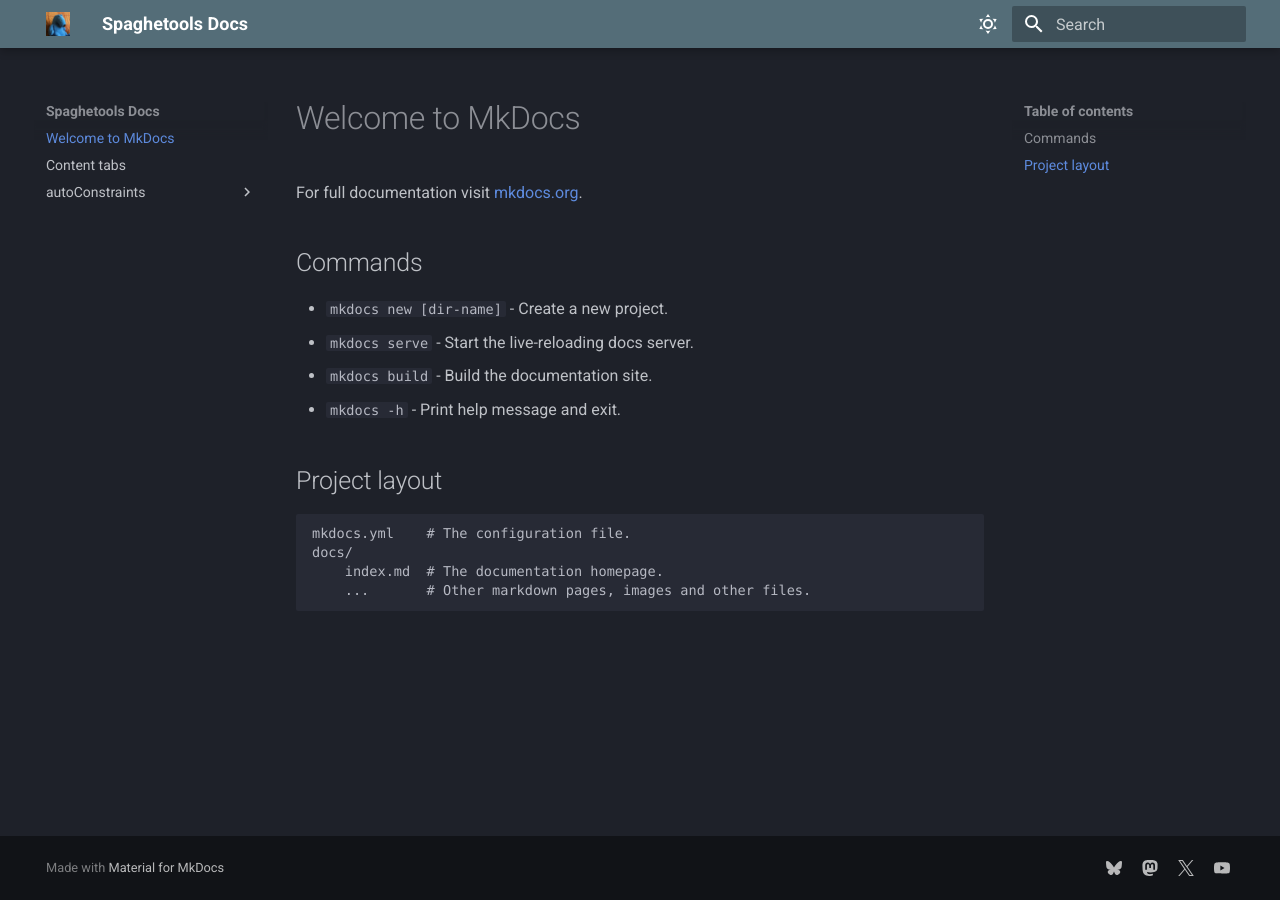
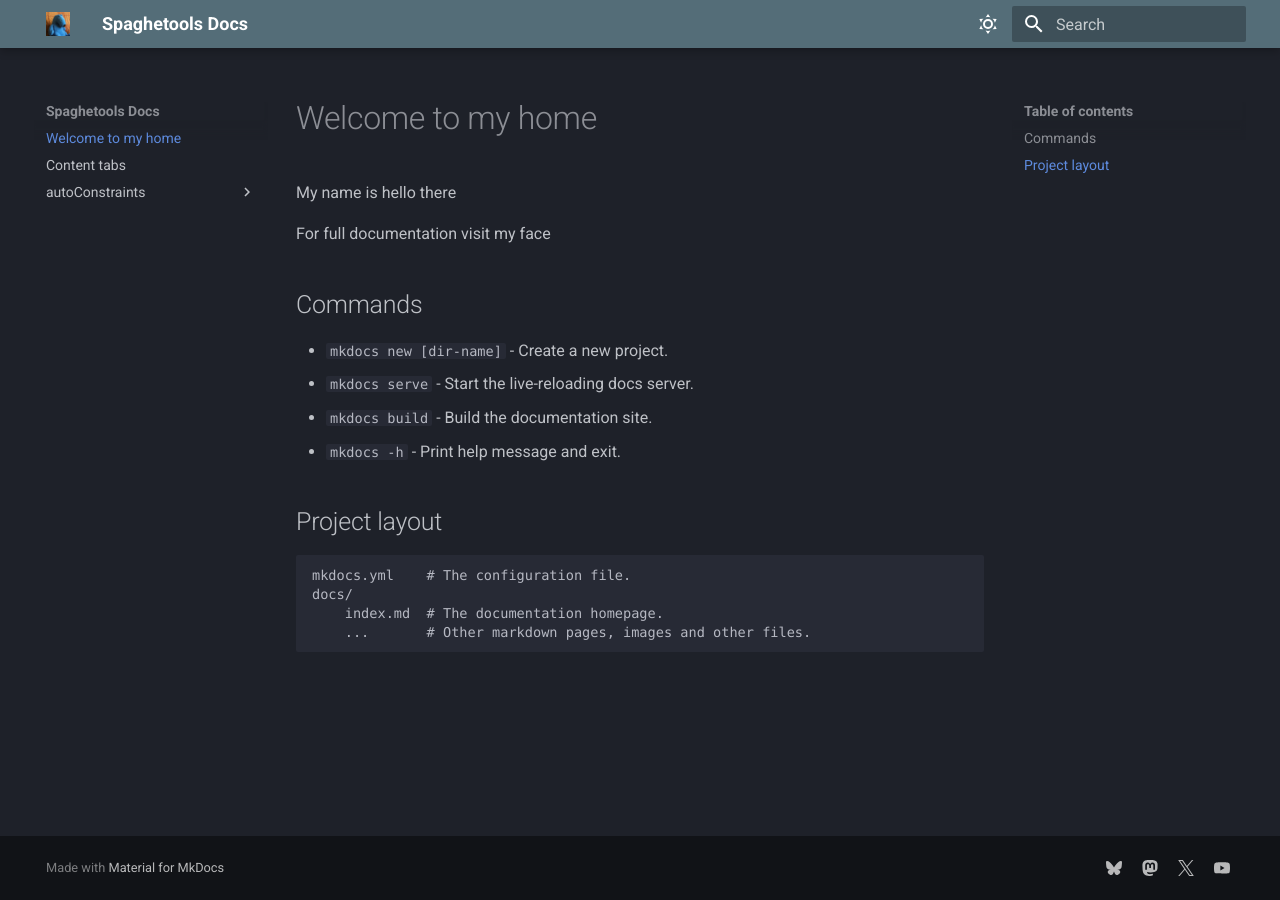
Before and after one commit to SpaghetMeNot/Documentation-Home, an MkDocs documentation site: the page built from docs/index.md, in a window 1280 px wide. Built offline with MkDocs 1.6.1 and Material for MkDocs 9.7.7, drawn with Linux system fonts in a browser that asks for light colours; some web fonts are replaced.

```diff
--- a/docs/index.md
+++ b/docs/index.md
@@ -1,6 +1,7 @@
-# Welcome to MkDocs
+# Welcome to my home
+My name is hello there
 
-For full documentation visit [mkdocs.org](https://www.mkdocs.org).
+For full documentation visit my face
 
 ## Commands
 
--- a/mkdocs.yml
+++ b/mkdocs.yml
@@ -43,7 +43,6 @@ markdown_extensions:
       alternate_style: true
   - admonition
   - pymdownx.details
-  # - pymdownx.blocks.caption
 
 extra:
   social:
@@ -55,3 +54,7 @@ extra:
       link: https://x.com/SpaghetMeN0t
     - icon: simple/youtube
       link: https://www.youtube.com/@SpaghetMeNot
+
+plugins:
+  - search
+  - awesome-pages
```
Also changed, not shown: docs/autoConstraints/.pages (added), 1 other file.
